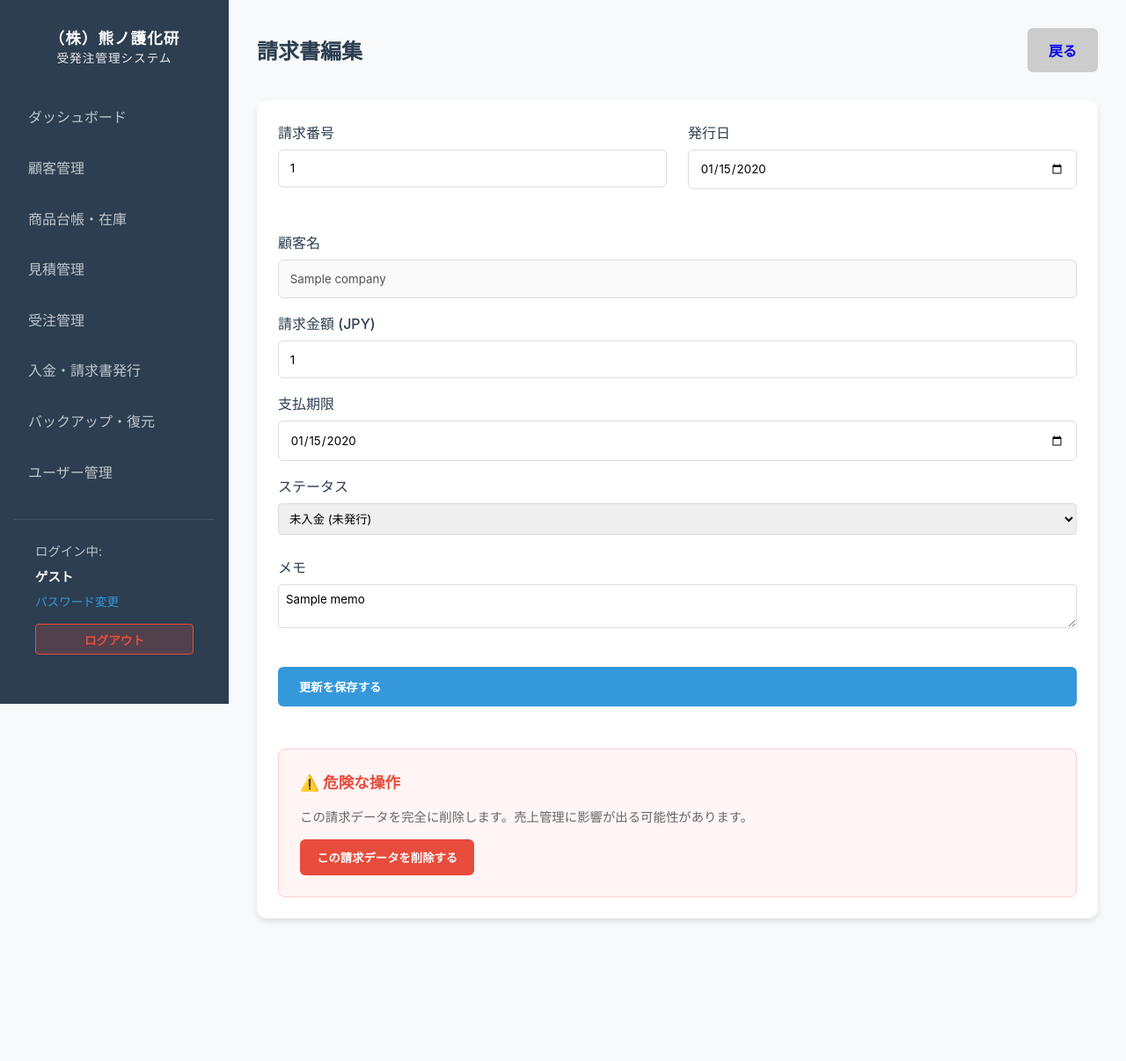
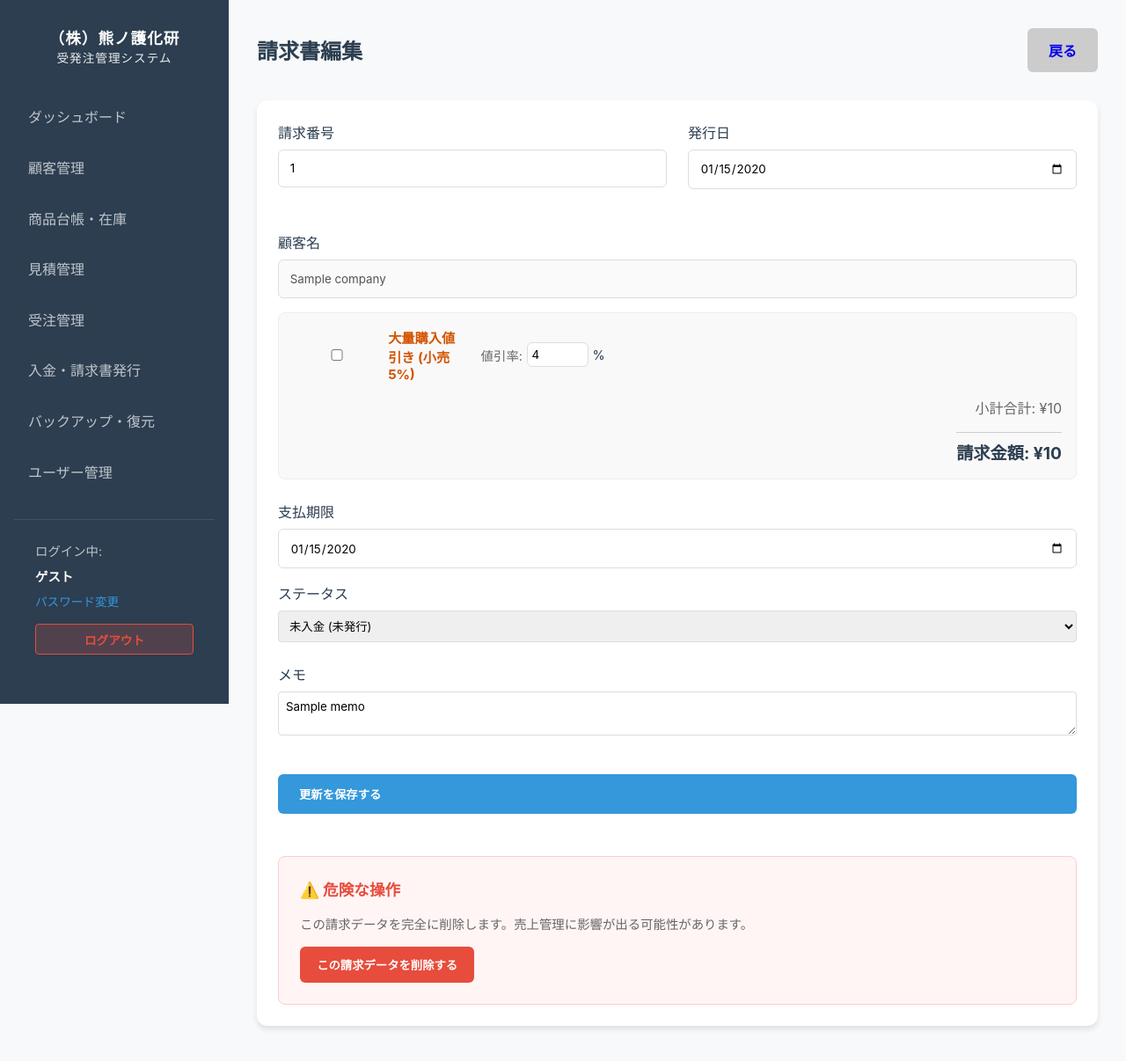
Before and after one commit to nakatgake/kumahanbai, a FastAPI app: template templates/invoices/form.html in a window 1280 px wide. Shown: the top 1206 px of the page at 88% size. Before the commit the page ends 1048 px from the top, so only its background shows below. Run offline with FastAPI, Linux system fonts and the light colour scheme; the template is opened without the code that fills it: most values are stand-ins (such as "Sample title", 1, 10 or a date in 2020).

Commit message:
修正　全体

```diff
--- a/main.py
+++ b/main.py
@@ -73,9 +73,15 @@ def migrate_db():
             print(f"Migrating {table}: adding memo...")
             cursor.execute(f"ALTER TABLE {table} ADD COLUMN memo TEXT")
 
-    # Check if invoices memo exists
+    # Check if invoice discount fields exist
     cursor.execute("PRAGMA table_info(invoices)")
     cols = [row[1] for row in cursor.fetchall()]
+    if 'discount_rate' not in cols:
+        print("Migrating invoices: adding discount_rate...")
+        cursor.execute("ALTER TABLE invoices ADD COLUMN discount_rate FLOAT DEFAULT 0.0")
+    if 'is_bulk_discount' not in cols:
+        print("Migrating invoices: adding is_bulk_discount...")
+        cursor.execute("ALTER TABLE invoices ADD COLUMN is_bulk_discount BOOLEAN DEFAULT 0")
     if 'memo' not in cols:
         print("Migrating invoices: adding memo...")
         cursor.execute("ALTER TABLE invoices ADD COLUMN memo TEXT")
@@ -1436,6 +1442,8 @@ async def create_invoice(order_id: int, db: Session = Depends(get_db), user: mod
         issue_date=order.order_date, # Default to order date
         due_date=order.order_date + datetime.timedelta(days=30),
         total_amount=order.total_amount,
+        discount_rate=order.discount_rate,
+        is_bulk_discount=order.is_bulk_discount,
         status=models.InvoiceStatus.UNPAID,
         memo=order.memo
     )
@@ -1547,6 +1555,8 @@ async def update_invoice(
     total_amount: float = Form(...),
     due_date: str = Form(...),
     status: str = Form(...),
+    discount_rate: float = Form(0.0),
+    is_bulk_discount: bool = Form(False),
     memo: str = Form(""),
     db: Session = Depends(get_db),
     user: models.User = Depends(get_active_user)
@@ -1566,6 +1576,8 @@ async def update_invoice(
     except ValueError:
         pass
     invoice.status = models.InvoiceStatus(status)
+    invoice.discount_rate = discount_rate
+    invoice.is_bulk_discount = is_bulk_discount
     invoice.memo = memo
 
     db.commit()
--- a/models.py
+++ b/models.py
@@ -113,6 +113,8 @@ class Invoice(Base):
     issue_date = Column(DateTime, default=datetime.datetime.utcnow)
     due_date = Column(DateTime)
     total_amount = Column(Float)
+    discount_rate = Column(Float, default=0.0)
+    is_bulk_discount = Column(Boolean, default=False)
     status = Column(Enum(InvoiceStatus), default=InvoiceStatus.UNPAID)
     memo = Column(String)
 
--- a/templates/invoices/form.html
+++ b/templates/invoices/form.html
@@ -24,10 +24,55 @@
             <input type="text" value="{{ invoice.order.quotation.customer.company }}" disabled>
         </div>
 
-        <div class="form-group">
-            <label>請求金額 (JPY)</label>
-            <input type="number" name="total_amount" value="{{ invoice.total_amount }}" step="0.01" required>
+        <div style="background: #f9f9f9; padding: 1rem; border-radius: 8px; border: 1px solid #eee; margin-bottom: 1.5rem;">
+            <div style="display: flex; align-items: center; gap: 1rem; margin-bottom: 1rem;">
+                <label style="display: flex; align-items: center; gap: 0.5rem; cursor: pointer; margin-bottom: 0;">
+                    <input type="checkbox" name="is_bulk_discount" id="is-bulk-discount" onchange="updateGrandTotal()" {{ 'checked' if invoice and invoice.is_bulk_discount else '' }}>
+                    <span style="font-size: 0.95rem; font-weight: bold; color: #d35400;">大量購入値引き (小売5%)</span>
+                </label>
+                <div style="display: flex; align-items: center; gap: 0.3rem;">
+                    <span style="font-size: 0.9rem; color: #666;">値引率:</span>
+                    <input type="number" name="discount_rate" id="discount-rate" value="{{ invoice.discount_rate if invoice else '0' }}" step="0.1" style="width: 70px; padding: 0.3rem;" onchange="updateGrandTotal()">
+                    <span style="font-size: 0.9rem;">%</span>
+                </div>
+            </div>
+
+            <div style="display: flex; flex-direction: column; align-items: flex-end; gap: 0.5rem;">
+                {% set original_subtotal = invoice.order.quotation.items|sum(attribute='subtotal') if invoice.order.quotation else 0 %}
+                <div id="subtotal-sum-display" style="color: #666;">小計合計: ¥{{ "{:,.0f}".format(original_subtotal) }}</div>
+                <div id="discount-amount-display" style="color: #e74c3c; display: {{ 'block' if invoice.discount_rate > 0 else 'none' }};">
+                    値引き: -¥{{ "{:,.0f}".format(original_subtotal * (invoice.discount_rate / 100)) }}
+                </div>
+                <div style="font-size: 1.2rem; font-weight: bold; border-top: 1px solid #ccc; padding-top: 0.5rem; margin-top: 0.5rem;">
+                    請求金額: <span id="grand-total-display">¥{{ "{:,.0f}".format(invoice.total_amount) }}</span>
+                </div>
+                <input type="hidden" name="total_amount" id="total-amount-input" value="{{ invoice.total_amount }}">
+            </div>
         </div>
+
+        <script>
+            function updateGrandTotal() {
+                const subtotal = {{ original_subtotal }};
+                const discountRate = parseFloat(document.getElementById('discount-rate').value) || 0;
+                const isBulk = document.getElementById('is-bulk-discount').checked;
+
+                // If bulk checked and rate is 0, default to 5
+                if (isBulk && discountRate === 0) {
+                    document.getElementById('discount-rate').value = 5;
+                    return updateGrandTotal();
+                }
+
+                const discountAmount = Math.floor(subtotal * (discountRate / 100));
+                const finalTotal = subtotal - discountAmount;
+
+                document.getElementById('discount-amount-display').innerText = `値引き: -¥${new Intl.NumberFormat().format(discountAmount)}`;
+                document.getElementById('discount-amount-display').style.display = discountAmount > 0 ? 'block' : 'none';
+                document.getElementById('grand-total-display').innerText = `¥${new Intl.NumberFormat().format(finalTotal)}`;
+                document.getElementById('total-amount-input').value = finalTotal;
+            }
+            // Initial calculation
+            updateGrandTotal();
+        </script>
 
             <div class="form-group">
                 <label>支払期限</label>
--- a/templates/print_layout.html
+++ b/templates/print_layout.html
@@ -332,9 +332,9 @@
                     <td class="summary-label">小計（税抜）</td>
                     <td class="summary-value">{{ "¥{:,.0f}".format(original_subtotal) }}</td>
                 </tr>
-                {% if doc.discount_rate > 0 %}
+                {% if doc.discount_rate|default(0) > 0 %}
                 <tr>
-                    <td class="summary-label">値引き ({{ doc.discount_rate }}%)</td>
+                    <td class="summary-label">値引き ({{ doc.discount_rate|default(0) }}%)</td>
                     <td class="summary-value" style="color: #e74c3c;">-{{ "¥{:,.0f}".format(original_subtotal - doc.total_amount) }}</td>
                 </tr>
                 {% endif %}
```
